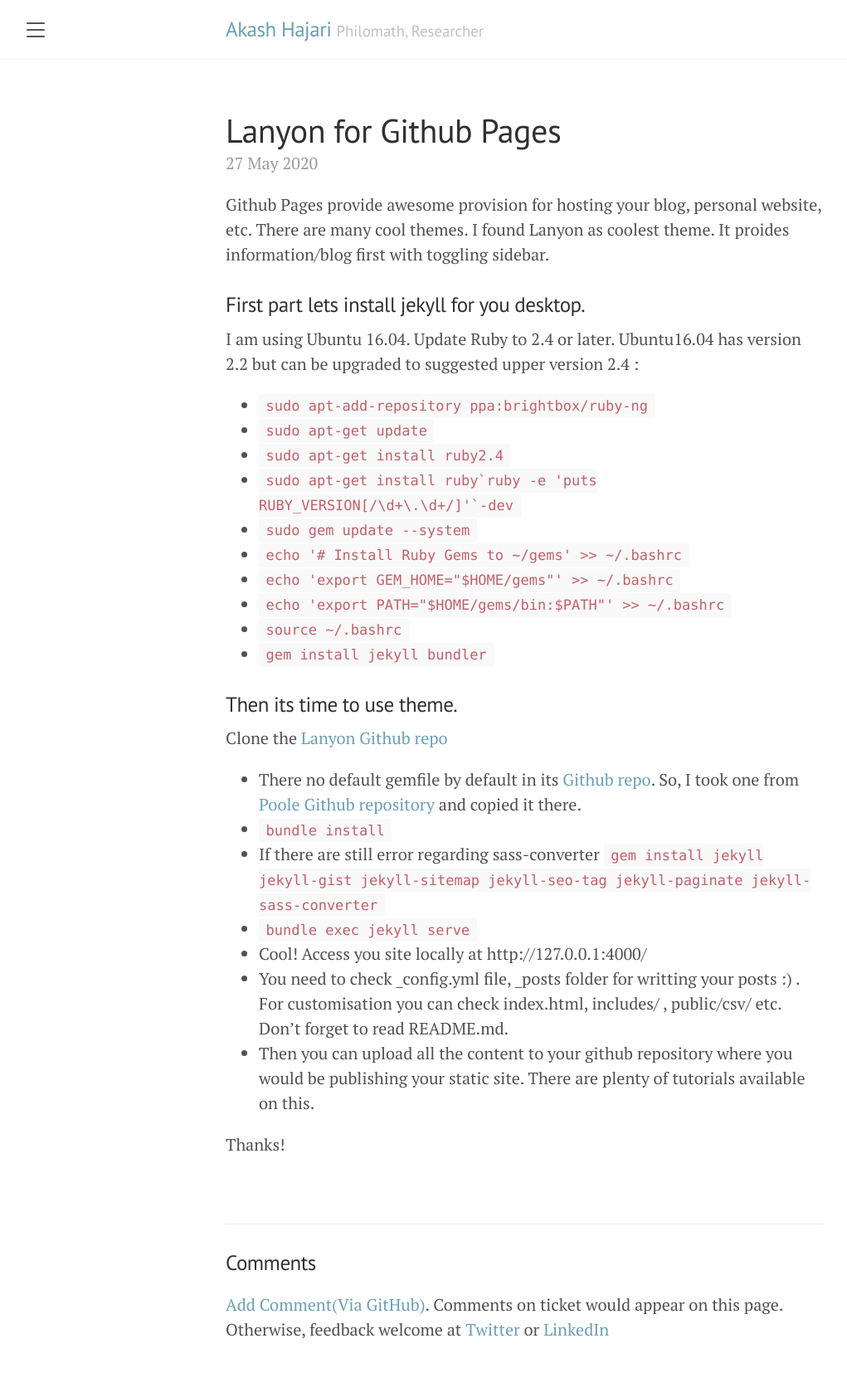
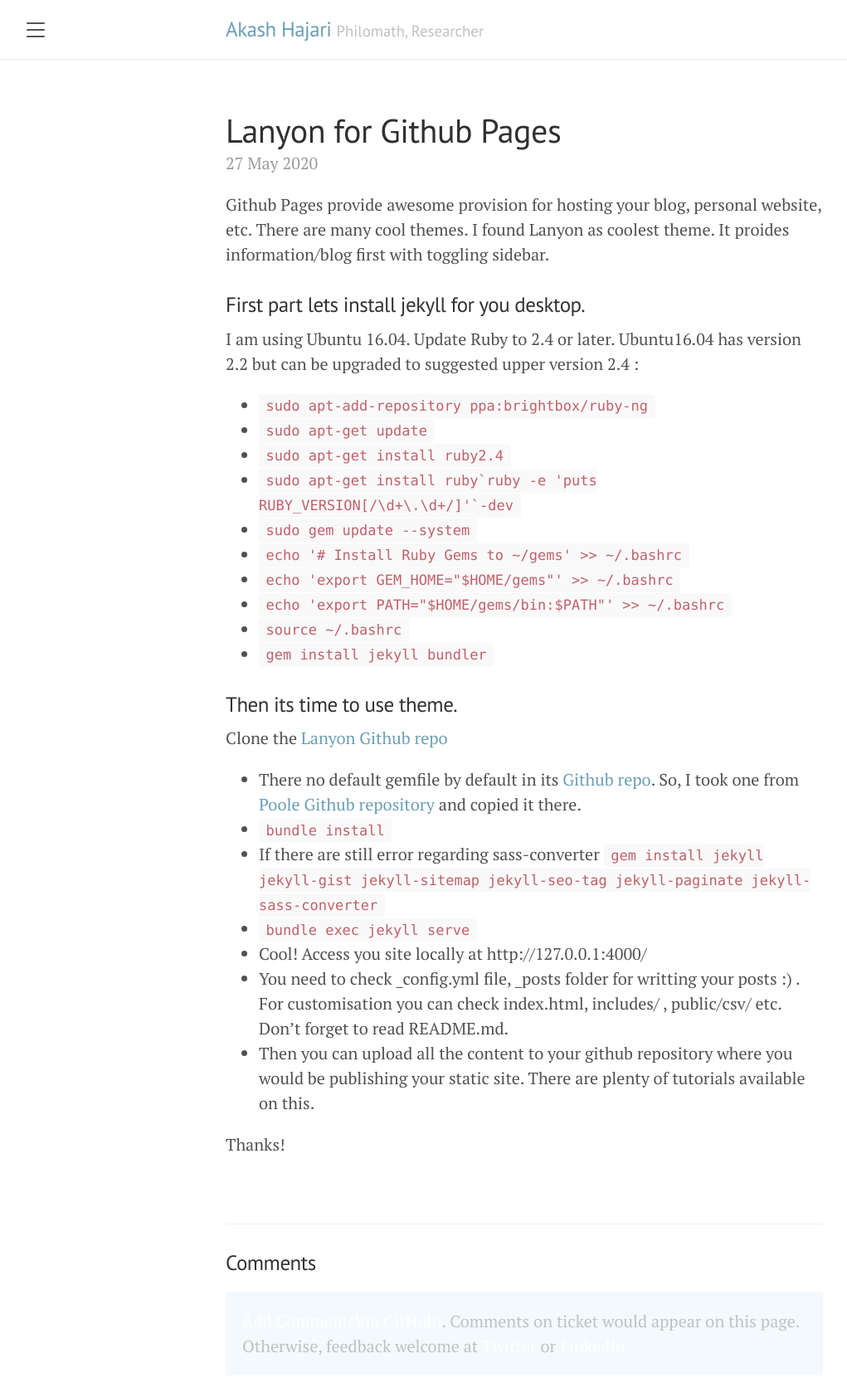
Before and after one commit to akashhajari/akashhajari.github.io, a Jekyll site: the page built from _posts/2020-05-27-lanyon-for-git-pages.md, in a window 1280 px wide. Shown: the whole page at 83% size, without its empty margins (8-1029 px from the left). Built offline with Jekyll 4.4.1, drawn with Linux system fonts in a browser that asks for light colours; nearby versions of some CDN libraries; before the commit the page ends 1638 px from its top, so only the background shows below that.

Commit message:
Update head.html

```diff
--- a/_includes/head.html
+++ b/_includes/head.html
@@ -20,6 +20,7 @@
   <link rel="stylesheet" href="{{ '/public/css/syntax.css' | absolute_url }}">
   <link rel="stylesheet" href="{{ '/public/css/lanyon.css' | absolute_url }}">
   <link rel="stylesheet" href="https://fonts.googleapis.com/css?family=PT+Serif:400,400italic,700%7CPT+Sans:400">
+  <link rel="stylesheet" href="{{ '/public/css/style.css' | absolute_url }}">
 
   <link rel="apple-touch-icon-precomposed" sizes="144x144" href="{{ '/public/apple-touch-icon-precomposed.png' | absolute_url }}">
   <link rel="shortcut icon" href="{{ '/public/favicon.ico' | absolute_url }}">
```
